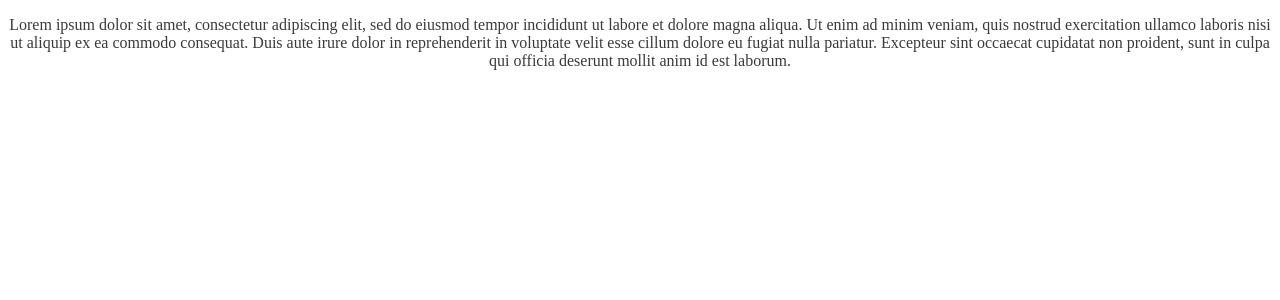
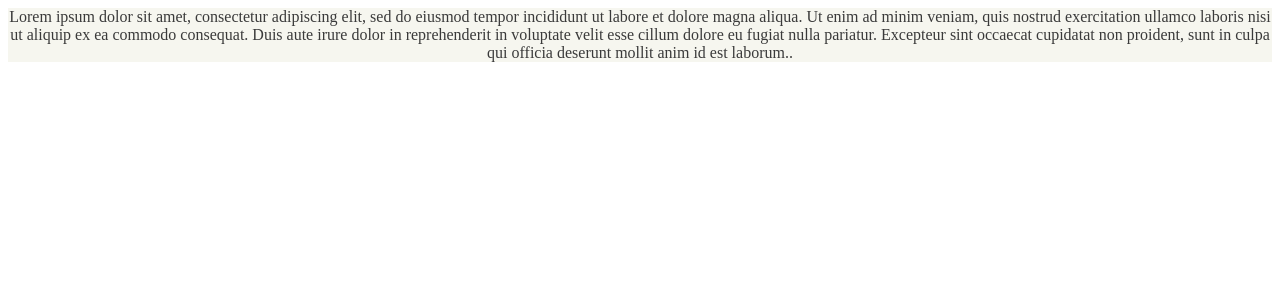
Before and after one commit to Sujanabhandari/hacker_news_react, a React (Create React App) app: page / in a window 1280 px wide. Shown: the top 300 px of the page. Built offline with nearby package versions, Linux system fonts and the light colour scheme.

Commit message:
add bootstrap

```diff
--- a/package.json
+++ b/package.json
@@ -6,7 +6,9 @@
     "@testing-library/jest-dom": "^5.16.4",
     "@testing-library/react": "^13.3.0",
     "@testing-library/user-event": "^13.5.0",
+    "bootstrap": "^5.2.0",
     "react": "^18.2.0",
+    "react-bootstrap": "^2.4.0",
     "react-dom": "^18.2.0",
     "react-scripts": "5.0.1",
     "web-vitals": "^2.1.4"
--- a/src/Components/MainContainer.js
+++ b/src/Components/MainContainer.js
@@ -1,15 +1,15 @@
 import React from 'react';
+import Container from 'react-bootstrap/Container';
+import Row from 'react-bootstrap/Row';
+import Col from 'react-bootstrap/Col';
 
 function Main() {
   return (
-    <div className="main">
-
-
-        <p>
-          Lorem ipsum dolor sit amet, consectetur adipiscing elit, sed do eiusmod tempor incididunt ut labore et dolore magna aliqua. Ut enim ad minim veniam, quis nostrud exercitation ullamco laboris nisi ut aliquip ex ea commodo consequat. Duis aute irure dolor in reprehenderit in voluptate velit esse cillum dolore eu fugiat nulla pariatur. Excepteur sint occaecat cupidatat non proident, sunt in culpa qui officia deserunt mollit anim id est laborum.
-        </p>
-
-    </div>
+    <Container className="main">
+      <Row>
+        <Col>Lorem ipsum dolor sit amet, consectetur adipiscing elit, sed do eiusmod tempor incididunt ut labore et dolore magna aliqua. Ut enim ad minim veniam, quis nostrud exercitation ullamco laboris nisi ut aliquip ex ea commodo consequat. Duis aute irure dolor in reprehenderit in voluptate velit esse cillum dolore eu fugiat nulla pariatur. Excepteur sint occaecat cupidatat non proident, sunt in culpa qui officia deserunt mollit anim id est laborum..</Col>
+      </Row>
+    </Container>
   );
 }
 
```
Also changed, not shown: 1 other file (tests, documents, lock files or other folders).
